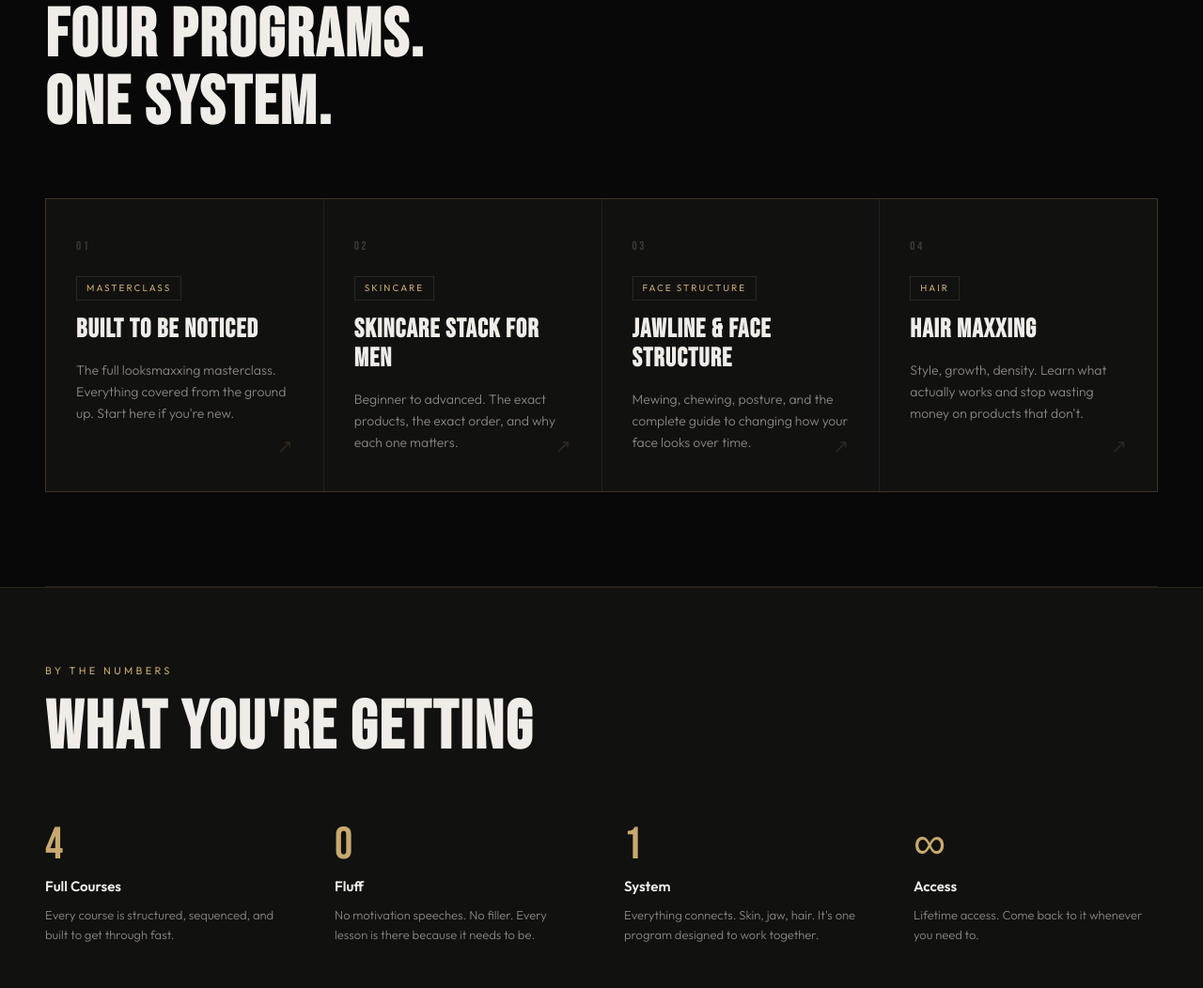
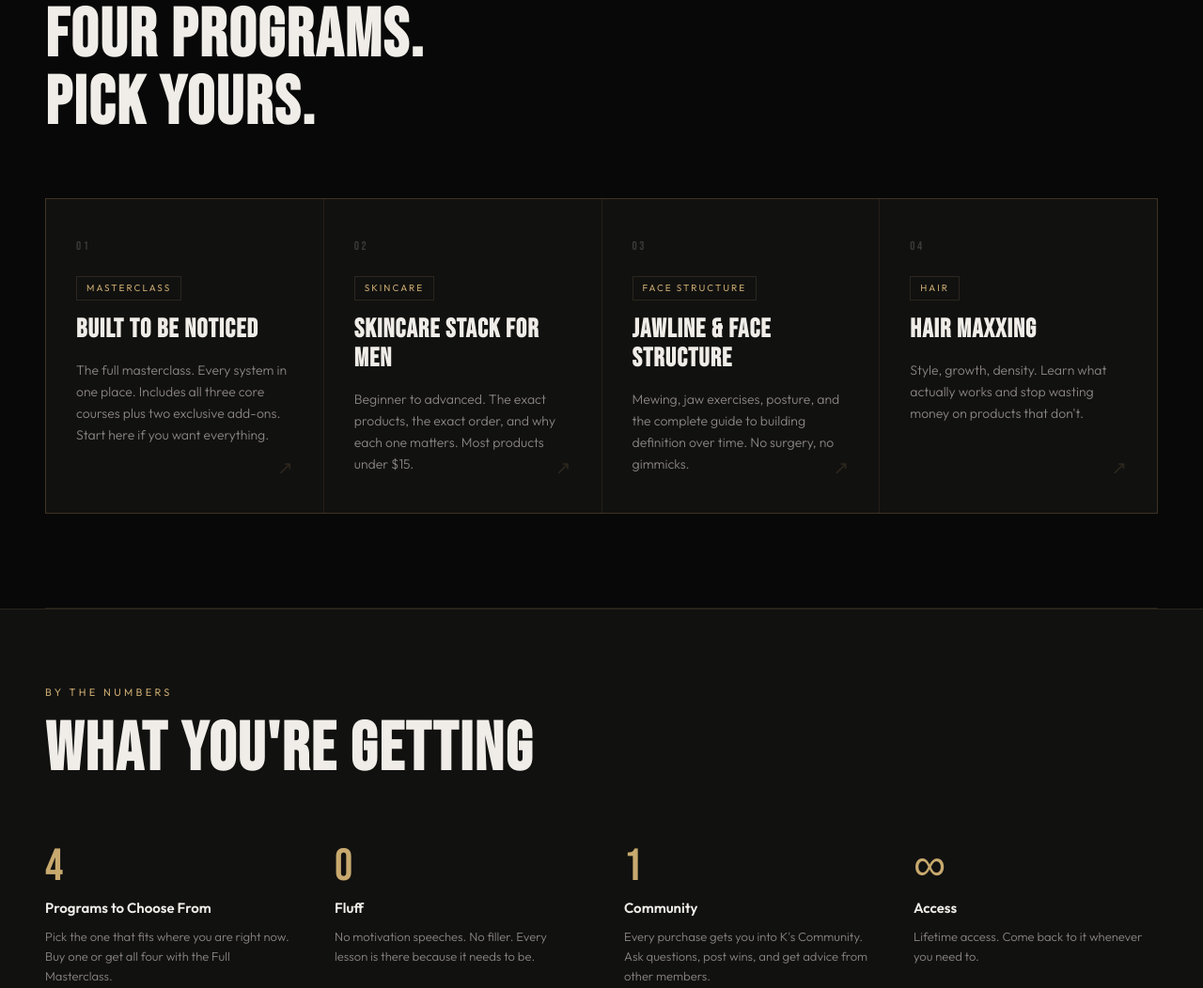
Before and after one commit to createinfra/ks-community, a plain HTML site: page index.html in a window 1280 px wide. Shown: the part 932-1984 px from the top of the page at 94% size. Drawn offline with Linux system fonts and the light colour scheme.

Commit message:
Update index.html

```diff
--- a/index.html
+++ b/index.html
@@ -243,7 +243,10 @@
     padding: 40px 32px;
     position: relative;
     transition: background 0.3s ease;
-    cursor: default;
+    cursor: pointer;
+    text-decoration: none;
+    display: block;
+    color: inherit;
   }
 
   .course-card:hover { background: #161614; }
@@ -508,40 +511,40 @@
 <!-- COURSES -->
 <section class="courses">
   <p class="section-label reveal">What's Inside</p>
-  <h2 class="section-title reveal">Four Programs.<br>One System.</h2>
+  <h2 class="section-title reveal">Four Programs.<br>Pick Yours.</h2>
   <div class="courses-grid">
 
-    <div class="course-card reveal">
+    <a href="https://whop.com/joined/spec-course/products/built-to-be-noticed-the-full-masterclas/" target="_blank" class="course-card reveal">
       <p class="course-number">01</p>
       <span class="course-tag">Masterclass</span>
       <h3 class="course-name">Built to Be Noticed</h3>
-      <p class="course-desc">The full looksmaxxing masterclass. Everything covered from the ground up. Start here if you're new.</p>
+      <p class="course-desc">The full masterclass. Every system in one place. Includes all three core courses plus two exclusive add-ons. Start here if you want everything.</p>
       <span class="course-arrow">↗</span>
-    </div>
+    </a>
 
-    <div class="course-card reveal">
+    <a href="https://whop.com/joined/spec-course/products/skincare-stack-for-men/" target="_blank" class="course-card reveal">
       <p class="course-number">02</p>
       <span class="course-tag">Skincare</span>
       <h3 class="course-name">Skincare Stack for Men</h3>
-      <p class="course-desc">Beginner to advanced. The exact products, the exact order, and why each one matters.</p>
+      <p class="course-desc">Beginner to advanced. The exact products, the exact order, and why each one matters. Most products under $15.</p>
       <span class="course-arrow">↗</span>
-    </div>
+    </a>
 
-    <div class="course-card reveal">
+    <a href="https://whop.com/joined/spec-course/products/jawline-face-structure-complete-guide/" target="_blank" class="course-card reveal">
       <p class="course-number">03</p>
       <span class="course-tag">Face Structure</span>
       <h3 class="course-name">Jawline & Face Structure</h3>
-      <p class="course-desc">Mewing, chewing, posture, and the complete guide to changing how your face looks over time.</p>
+      <p class="course-desc">Mewing, jaw exercises, posture, and the complete guide to building definition over time. No surgery, no gimmicks.</p>
       <span class="course-arrow">↗</span>
-    </div>
+    </a>
 
-    <div class="course-card reveal">
+    <a href="https://whop.com/joined/spec-course/products/hair-maxing-style-growth-density/" target="_blank" class="course-card reveal">
       <p class="course-number">04</p>
       <span class="course-tag">Hair</span>
       <h3 class="course-name">Hair Maxxing</h3>
       <p class="course-desc">Style, growth, density. Learn what actually works and stop wasting money on products that don't.</p>
       <span class="course-arrow">↗</span>
-    </div>
+    </a>
 
   </div>
 </section>
@@ -555,8 +558,8 @@
   <div class="features-grid">
     <div class="feature-item reveal">
       <div class="feature-number">4</div>
-      <div class="feature-title">Full Courses</div>
-      <div class="feature-desc">Every course is structured, sequenced, and built to get through fast.</div>
+      <div class="feature-title">Programs to Choose From</div>
+      <div class="feature-desc">Pick the one that fits where you are right now. Buy one or get all four with the Full Masterclass.</div>
     </div>
     <div class="feature-item reveal">
       <div class="feature-number">0</div>
@@ -565,8 +568,8 @@
     </div>
     <div class="feature-item reveal">
       <div class="feature-number">1</div>
-      <div class="feature-title">System</div>
-      <div class="feature-desc">Everything connects. Skin, jaw, hair. It's one program designed to work together.</div>
+      <div class="feature-title">Community</div>
+      <div class="feature-desc">Every purchase gets you into K's Community. Ask questions, post wins, and get advice from other members.</div>
     </div>
     <div class="feature-item reveal">
       <div class="feature-number">∞</div>
```
